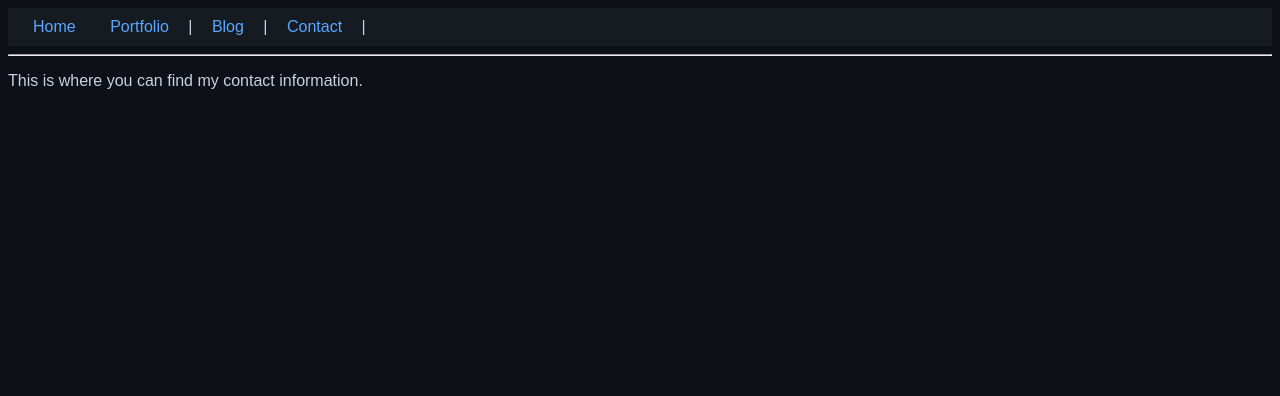
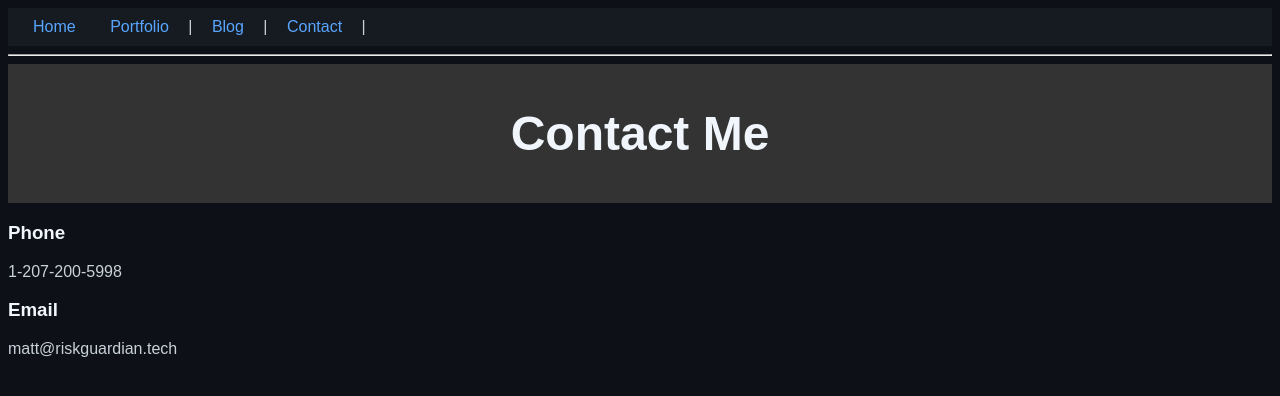
Before and after one commit to stephensmw/stephensmw.github.io, a Jekyll site: the page built from contact.md, in a window 1280 px wide. Shown: the top 396 px of the page. Built offline with Jekyll 4.4.1, drawn with Linux system fonts in a browser that asks for light colours.

Commit message:
Update contact.md
Added contact information. Created mini-header H1

```diff
--- a/contact.md
+++ b/contact.md
@@ -2,4 +2,10 @@
 layout: default
 title: "Contact"
 ---
-This is where you can find my contact information.
+<header class="mini-header">
+    <h1>Contact Me</h1>
+</header>
+<h3>Phone</h3>
+1-207-200-5998
+<h3>Email</h3>
+matt@riskguardian.tech
```
